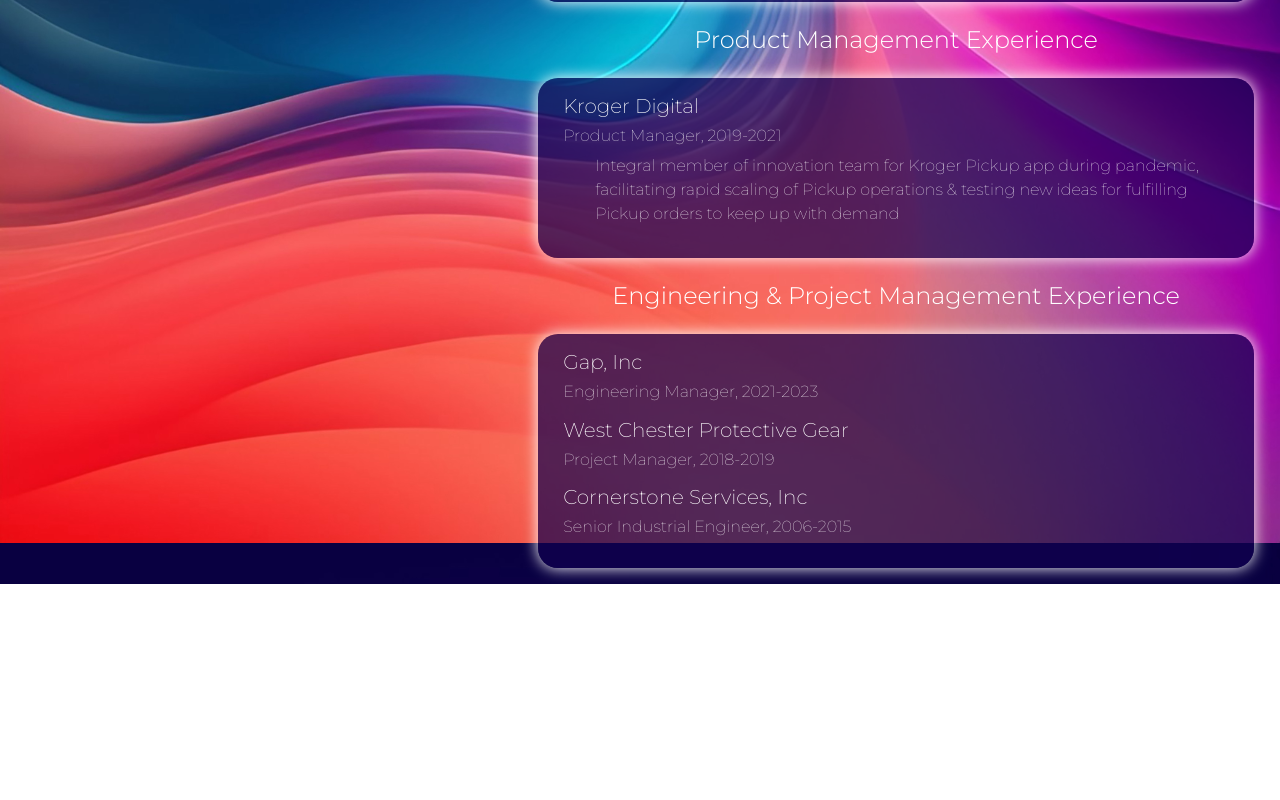
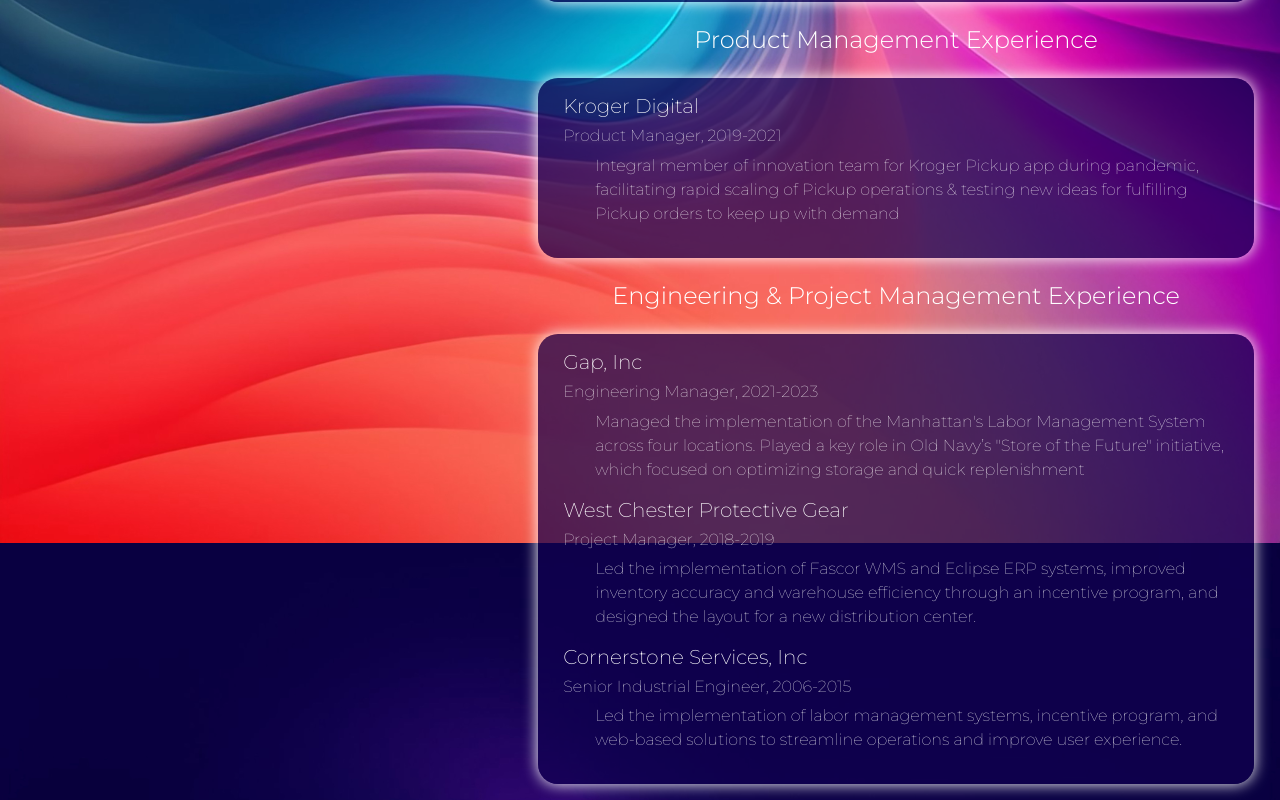
Before and after one commit to egodschalk/my-react-portfolio, a React (Vite) app: page /Resume in a window 1280 px wide. Shown: the part 812-1612 px from the top of the page. Before the commit the page ends 1396 px from the top, so only its background shows below. Built offline with nearby package versions, Linux system fonts and the light colour scheme.

Commit message:
job descriptions

```diff
--- a/src/pages/Resume.jsx
+++ b/src/pages/Resume.jsx
@@ -54,13 +54,13 @@
                     <div className='skillz'>
                         <h5>Gap, Inc</h5>
                         <h6>Engineering Manager, 2021-2023</h6>
-                        <ul></ul>
+                        <ul>Managed the implementation of the Manhattan's Labor Management System across four locations. Played a key role in Old Navy’s "Store of the Future" initiative, which focused on optimizing storage and quick replenishment</ul>
                         <h5>West Chester Protective Gear</h5>
                         <h6>Project Manager, 2018-2019</h6>
-                        <ul></ul>
+                        <ul>Led the implementation of Fascor WMS and Eclipse ERP systems, improved inventory accuracy and warehouse efficiency through an incentive program, and designed the layout for a new distribution center.</ul>
                         <h5>Cornerstone Services, Inc</h5>
                         <h6>Senior Industrial Engineer, 2006-2015</h6>
-                        <ul></ul>
+                        <ul>Led the implementation of labor management systems, incentive program, and web-based solutions to streamline operations and improve user experience.</ul>
                     </div>
                 </div>
             </div>
```
